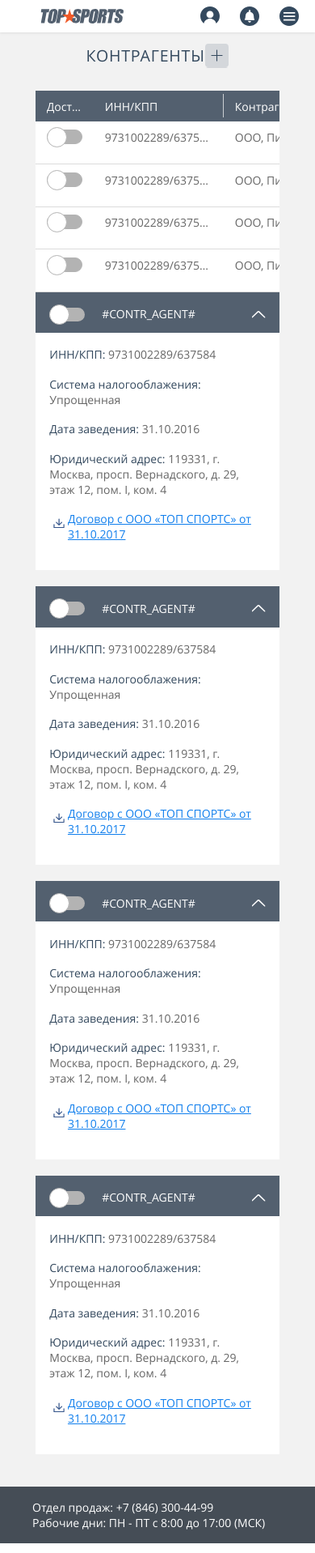
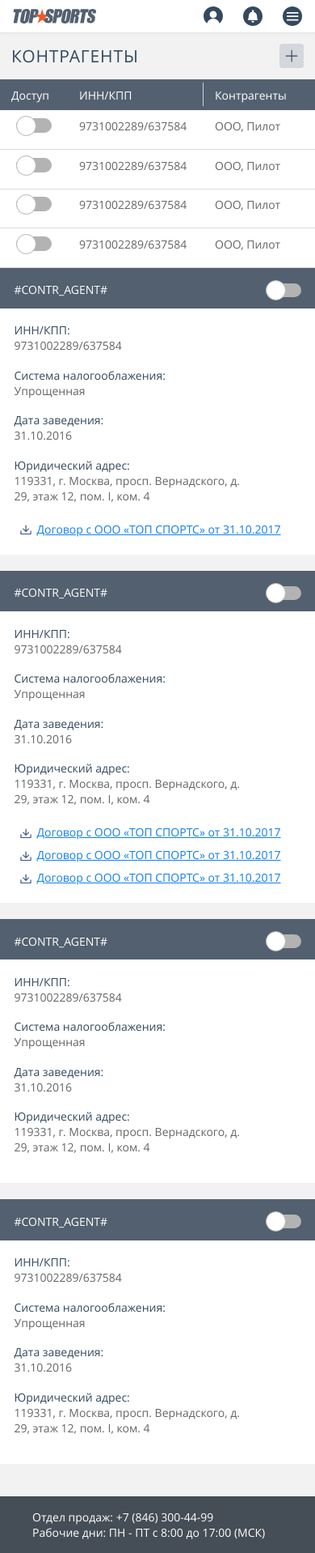
Before and after one commit to aleksahappy/b2b_new, a PHP site: page /contractors in a window 390 px wide. Shown: the whole page at 81% size. Run offline with PHP 8.4, Linux system fonts and the light colour scheme; lists and menus that the app fills with data are empty.

Commit message:
Добавил к странице "Контрагенты" адаптив mobile, убрал тоггл-стрелки из шапок секций

```diff
--- a/contractors/index.css
+++ b/contractors/index.css
@@ -71,37 +71,41 @@
 Стили для таблицы
 */
 
-#table td:nth-child(1) {
+#contraTable td:nth-child(1) {
   min-width: 6em;
   text-align: center;
 }
 
-#table td:nth-child(2) {
+#contraTable td:nth-child(2) {
   min-width: 12em;
 }
 
-#table td:nth-child(3) {
+#contraTable td:nth-child(3) {
   min-width: 10em;
 }
 
-#table td:nth-child(4) {
+#contraTable td:nth-child(4) {
   min-width: 10em;
 }
 
-#table td:nth-child(5) {
+#contraTable td:nth-child(5) {
   min-width: 4em;
 }
 
-#table td:nth-child(6) {
+#contraTable td:nth-child(6) {
   min-width: 28em;
 }
 
-#table td:nth-child(7) {
+#contraTable td:nth-child(7) {
   min-width: 9em;
 }
 
-#table td:nth-child(8) {
+#contraTable td:nth-child(8) {
   min-width: 25em;
+}
+
+#contraTable td .row{
+  align-items: center;
 }
 
 /* Стили для tablet таблицы */
@@ -119,6 +123,7 @@
 }
 
 #contras .main-title .row{
+  align-items: flex-start;
   margin-bottom: 1em;
 }
 
@@ -135,6 +140,11 @@
   margin-bottom: 1.25em;
 }
 
+#contras .graphics > .row{
+  align-items: center;
+  margin-bottom: 0;
+}
+
 #contras .graphics div{
   font-size: 14px;
   color: #34495E;
@@ -148,7 +158,6 @@
   align-items: center;
 }
 
-#tablet .section-head .row .section-title {
-  margin-left: 1.5em;
+#tablet .section-head .section-title {
   font-size: 1em;
 }
--- a/contractors/index.html
+++ b/contractors/index.html
@@ -147,7 +147,7 @@
           <tbody>
             <tr>
               <td>
-                <div class="new-toggle" id="tableToggle" onclick="toggleOnOff(event)">
+                <div class="new-toggle" onclick="toggleOnOff(event)">
                   <div class="new-toggle-btn"></div>
                 </div>
               </td>
@@ -157,9 +157,11 @@
               <td>#contr_date#</td>
               <td>#contr_add#</td>
               <td>#contr_user#</td>
-              <td valign="middle">
-                <div class="download icon"></div>
-                <a href="#">#doc#</a>
+              <td>
+                <div class="row">
+                  <div class="download icon"></div>
+                  <a href="#">#doc#</a>
+                </div>
               </td>
             </tr>
           </tbody>
@@ -174,17 +176,16 @@
 
       <div id="tablet" class="contras">
         <!-- Секция контрагента-->
-        <section class="info-graphic toggle" onclick="toggleContent(event)">
+        <section class="info-graphic">
           <div class="section-head">
+            <div class="section-title">#contr_agent#</div>
             <div class="row">
-              <div class="new-toggle" id="tableToggle" onclick="toggleOnOff(event)">
+              <div class="new-toggle" onclick="toggleOnOff(event)">
                 <div class="new-toggle-btn"></div>
               </div>
-              <div class="section-title">#contr_agent#</div>
             </div>
-            <div class="open white icon toggle-icon"></div>
           </div>
-          <div class="graphics toggle-cont col">
+          <div class="graphics col">
             <div>ИНН/КПП: <span>9731002289/637584</span></div>
             <div>Система налогооблажения: <span>Упрощенная</span></div>
             <div>Дата заведения: <span>31.10.2016</span></div>
@@ -193,60 +194,57 @@
           </div>
         </section>
         <!-- Секция контрагента-->
-        <section class="info-graphic toggle" onclick="toggleContent(event)">
+        <section class="info-graphic">
           <div class="section-head">
+            <div class="section-title">#contr_agent#</div>
             <div class="row">
-              <div class="new-toggle" id="tableToggle" onclick="toggleOnOff(event)">
+              <div class="new-toggle" onclick="toggleOnOff(event)">
                 <div class="new-toggle-btn"></div>
               </div>
-              <div class="section-title">#contr_agent#</div>
             </div>
-            <div class="open white icon toggle-icon"></div>
           </div>
-          <div class="graphics toggle-cont col">
+          <div class="graphics col">
             <div>ИНН/КПП: <span>9731002289/637584</span></div>
             <div>Система налогооблажения: <span>Упрощенная</span></div>
             <div>Дата заведения: <span>31.10.2016</span></div>
             <div>Юридический адрес: <span>119331, г. Москва, просп. Вернадского, д. 29, этаж 12, пом. I, ком. 4</span></div>
             <div class="row"><div class="download icon"></div><a href="#">Договор с ООО «ТОП СПОРТС» от 31.10.2017</a></div>
+            <div class="row"><div class="download icon"></div><a href="#">Договор с ООО «ТОП СПОРТС» от 31.10.2017</a></div>
+            <div class="row"><div class="download icon"></div><a href="#">Договор с ООО «ТОП СПОРТС» от 31.10.2017</a></div>
           </div>
         </section>
         <!-- Секция контрагента-->
-        <section class="info-graphic toggle" onclick="toggleContent(event)">
+        <section class="info-graphic">
           <div class="section-head">
+            <div class="section-title">#contr_agent#</div>
             <div class="row">
-              <div class="new-toggle" id="tableToggle" onclick="toggleOnOff(event)">
+              <div class="new-toggle" onclick="toggleOnOff(event)">
                 <div class="new-toggle-btn"></div>
               </div>
-              <div class="section-title">#contr_agent#</div>
             </div>
-            <div class="open white icon toggle-icon"></div>
           </div>
-          <div class="graphics toggle-cont col">
+          <div class="graphics col">
             <div>ИНН/КПП: <span>9731002289/637584</span></div>
             <div>Система налогооблажения: <span>Упрощенная</span></div>
             <div>Дата заведения: <span>31.10.2016</span></div>
             <div>Юридический адрес: <span>119331, г. Москва, просп. Вернадского, д. 29, этаж 12, пом. I, ком. 4</span></div>
-            <div class="row"><div class="download icon"></div><a href="#">Договор с ООО «ТОП СПОРТС» от 31.10.2017</a></div>
           </div>
         </section>
         <!-- Секция контрагента-->
-        <section class="info-graphic toggle" onclick="toggleContent(event)">
+        <section class="info-graphic">
           <div class="section-head">
+            <div class="section-title">#contr_agent#</div>
             <div class="row">
-              <div class="new-toggle" id="tableToggle" onclick="toggleOnOff(event)">
+              <div class="new-toggle" onclick="toggleOnOff(event)">
                 <div class="new-toggle-btn"></div>
               </div>
-              <div class="section-title">#contr_agent#</div>
             </div>
-            <div class="open white icon toggle-icon"></div>
           </div>
-          <div class="graphics toggle-cont col">
+          <div class="graphics col">
             <div>ИНН/КПП: <span>9731002289/637584</span></div>
             <div>Система налогооблажения: <span>Упрощенная</span></div>
             <div>Дата заведения: <span>31.10.2016</span></div>
             <div>Юридический адрес: <span>119331, г. Москва, просп. Вернадского, д. 29, этаж 12, пом. I, ком. 4</span></div>
-            <div class="row"><div class="download icon"></div><a href="#">Договор с ООО «ТОП СПОРТС» от 31.10.2017</a></div>
           </div>
         </section>
       </div>
--- a/contractors/media_index.css
+++ b/contractors/media_index.css
@@ -1,3 +1,4 @@
+/* tablet */
 @media (max-width: 768px) {
 
   .info-graphic {
@@ -89,4 +90,19 @@
     left: 19px!important;
     border: 1px solid #ffffff;
   }
+
+  #contras .main-title .row {
+    margin-bottom: 0;
+  }
+
 }
+
+/* mobile */
+@media (max-width: 499px) {
+
+  #contras .graphics span{
+    display: block;
+    width: 80%;
+  }
+
+}
--- a/css/main.css
+++ b/css/main.css
@@ -127,6 +127,10 @@ body.no-scroll {
 
 .container {
   margin: 0 4rem;
+}
+
+.new-container {
+  margin: 0 3.125em!important;
 }
 
 .container.center {
--- a/css/media_main.css
+++ b/css/media_main.css
@@ -13,6 +13,15 @@
 
 }
 
+
+/* Медиа-стили для laptop */
+@media (max-width: 1367px) {
+
+  .new-container {
+    margin: 0 1.98em!important;
+  }
+
+}
 
 @media (max-width: 1299px) {
 
@@ -100,12 +109,20 @@
 
 @media (max-width: 499px) {
 
-  .main-title{
-    justify-content: center;
+  .new-container {
+    margin: 0!important;
+  }
+
+  .header-top{
+    padding: 0 1em;
+  }
+
+  #main-header{
+    padding: 1em;
   }
 
   .main-title .title{
-    font-size: 1.4em;
+    font-size: 1.5em;
   }
 
 }
--- a/desktop/index.css
+++ b/desktop/index.css
@@ -1,10 +1,6 @@
 a{
   font-size: 1em;
   color: #117FED;
-}
-
-.new-container {
-  margin: 0 3.125em!important;
 }
 
 .desktop-wrap {
--- a/desktop/media_index.css
+++ b/desktop/media_index.css
@@ -6,10 +6,6 @@
 
 /* Медиа-стили для laptop */
 @media (max-width: 1367px) {
-
-  .new-container {
-    margin: 0 1.185em!important;
-  }
 
   main{
     margin-right: 0;
```
